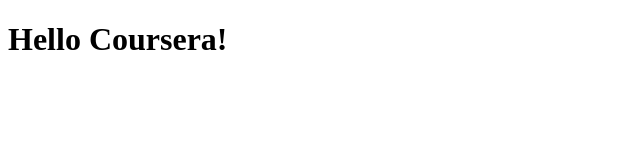
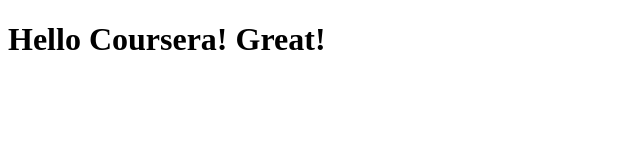
Before and after one commit to shmir123/coursera-test, a plain HTML site: page site/index.html in a window 1280 px wide. Shown: the whole page, without its empty margins (0-640 px from the left). Drawn offline with Linux system fonts and the light colour scheme.

Commit message:
small change.

```diff
--- a/site/index.html
+++ b/site/index.html
@@ -4,6 +4,6 @@
 	<title>Hello Courser!</title>
 </head>
 <body>
-<h1>Hello Coursera!</h1>
+<h1>Hello Coursera! Great!</h1>
 </body>
 </html>
```
